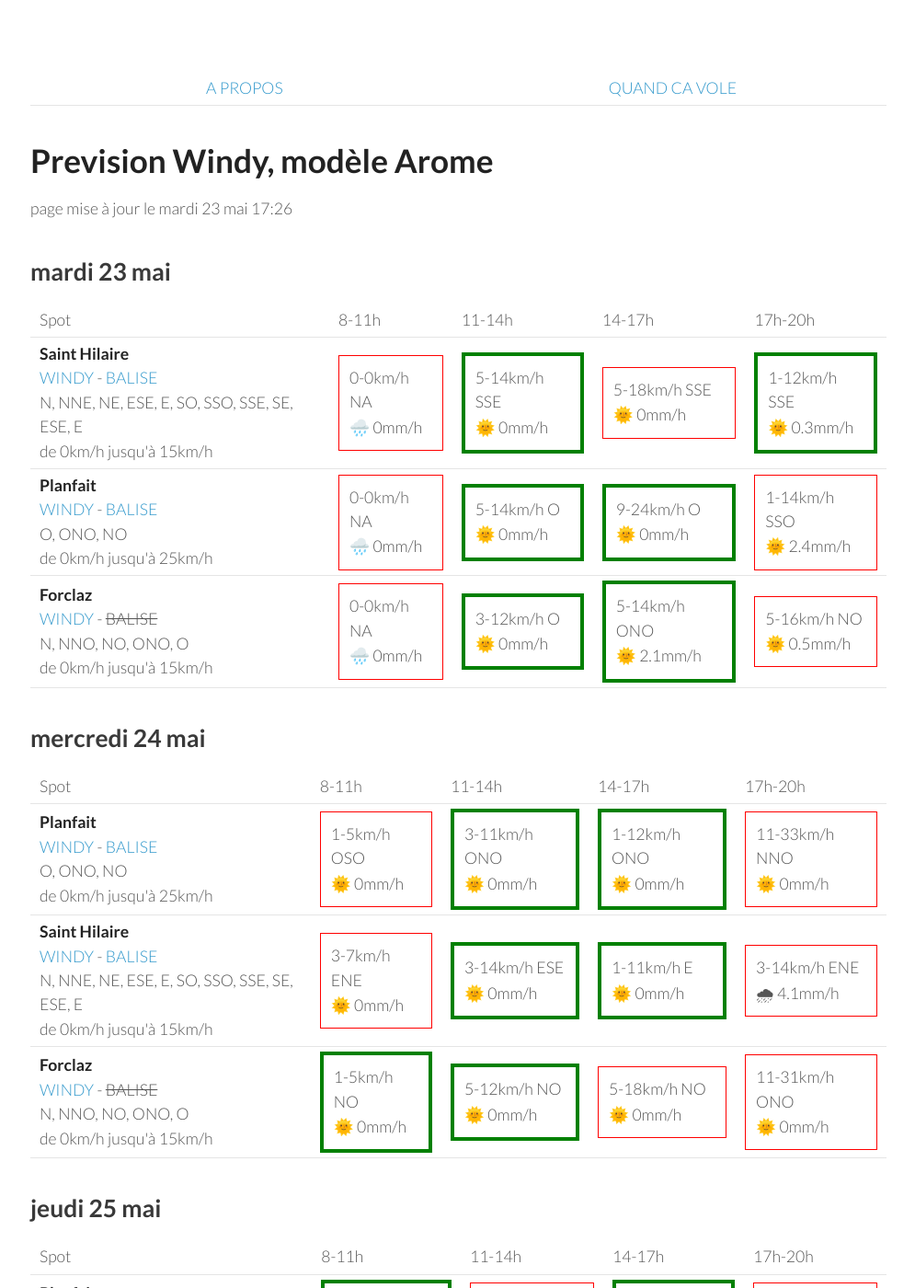
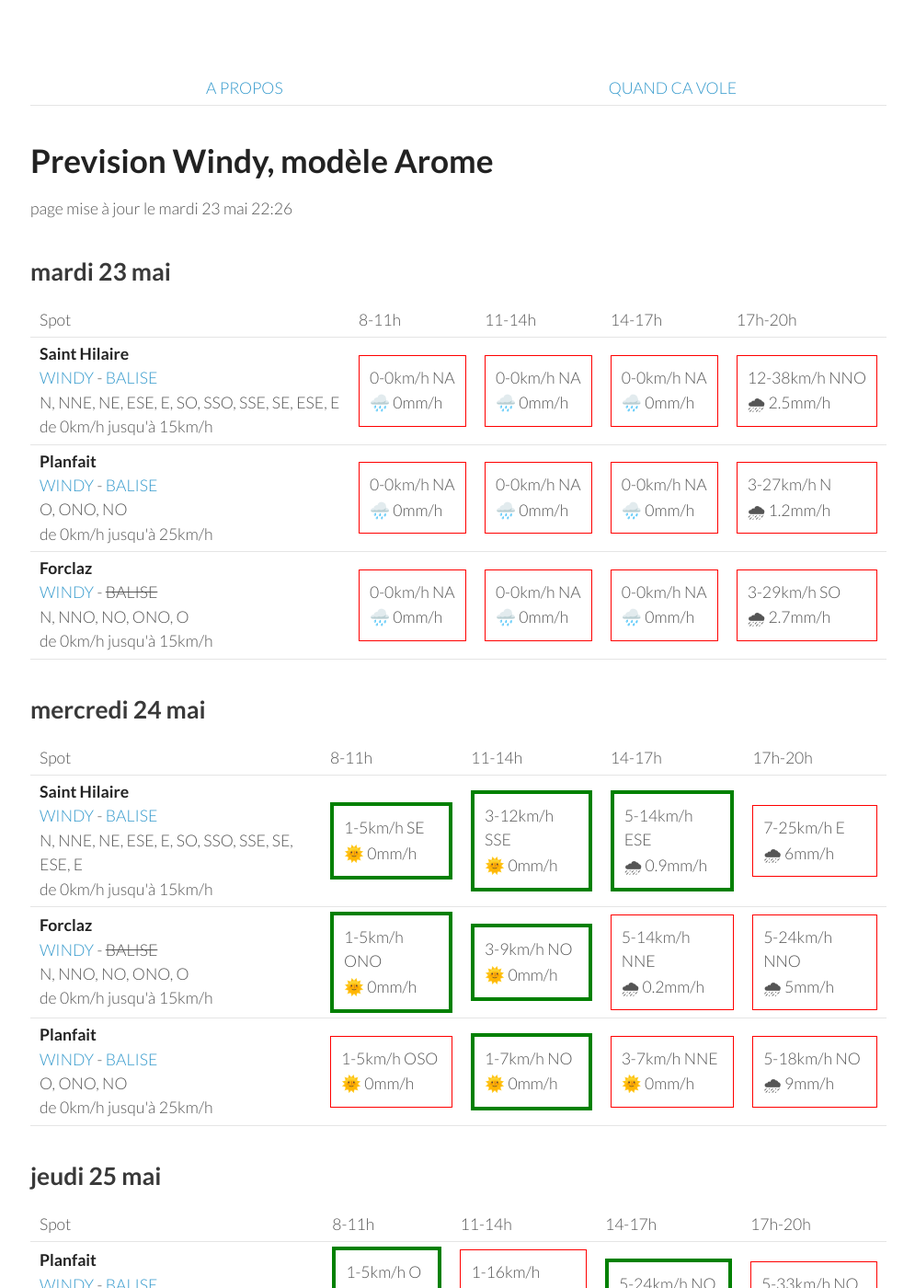
Before and after one commit to parapente-dans-le-nord/parapente-dans-le-nord.github.io, a Jekyll site: the page built from alpes_nord.markdown, in a window 1280 px wide and 1400 px high. Shown: the whole window at 92% size, without its empty margins (25-1020 px from the left). Built offline with Jekyll 4.4.1, drawn with Linux system fonts in a browser that asks for light colours; some of the changed text lies outside the part shown.

Commit message:
update index.markdown

```diff
--- a/alpes_nord.markdown
+++ b/alpes_nord.markdown
@@ -7,7 +7,7 @@ title:  "Tous les spots"
 {: .links}
 
 # Prevision Windy, modèle Arome
-page mise à jour le mardi 23 mai 17:26
+page mise à jour le mardi 23 mai 22:26
 
 ## mardi 23 mai
 
@@ -25,27 +25,27 @@ page mise à jour le mardi 23 mai 17:26
         <td><strong>Saint Hilaire</strong><br><a href="https://windy.com/45.307/5.888?45.087,5.889,9,m:eUFagkX">WINDY</a> - <span class=""><a href="http://www.balisemeteo.com/balise.php?idBalise=61">BALISE</a> </span><br> <span class="vent-favorable">N, NNE, NE, ESE, E, SO, SSO, SSE, SE, ESE, E</span><br><span class="force-vent">de 0km/h jusqu'à 15km/h</span> </td>
 
             <td><div class="not-flyable"><p>0-0km/h NA</p><p>🌧️ 0mm/h</p></div></td>
-            <td><div class="flyable"><p>5-14km/h SSE</p><p>🌞 0mm/h</p></div></td>
-            <td><div class="not-flyable"><p>5-18km/h SSE</p><p>🌞 0mm/h</p></div></td>
-            <td><div class="flyable"><p>1-12km/h SSE</p><p>🌞 0.3mm/h</p></div></td>
+            <td><div class="not-flyable"><p>0-0km/h NA</p><p>🌧️ 0mm/h</p></div></td>
+            <td><div class="not-flyable"><p>0-0km/h NA</p><p>🌧️ 0mm/h</p></div></td>
+            <td><div class="not-flyable"><p>12-38km/h NNO</p><p>🌧 2.5mm/h</p></div></td>
 
     </tr>
 <tr>
         <td><strong>Planfait</strong><br><a href="https://windy.com/45.853/6.223?45.415,6.223,8">WINDY</a> - <span class=""><a href="https://www.openwindmap.org/PP496">BALISE</a> </span><br> <span class="vent-favorable">O, ONO, NO</span><br><span class="force-vent">de 0km/h jusqu'à 25km/h</span> </td>
 
             <td><div class="not-flyable"><p>0-0km/h NA</p><p>🌧️ 0mm/h</p></div></td>
-            <td><div class="flyable"><p>5-14km/h O</p><p>🌞 0mm/h</p></div></td>
-            <td><div class="flyable"><p>9-24km/h O</p><p>🌞 0mm/h</p></div></td>
-            <td><div class="not-flyable"><p>1-14km/h SSO</p><p>🌞 2.4mm/h</p></div></td>
+            <td><div class="not-flyable"><p>0-0km/h NA</p><p>🌧️ 0mm/h</p></div></td>
+            <td><div class="not-flyable"><p>0-0km/h NA</p><p>🌧️ 0mm/h</p></div></td>
+            <td><div class="not-flyable"><p>3-27km/h N</p><p>🌧 1.2mm/h</p></div></td>
 
     </tr>
 <tr>
         <td><strong>Forclaz</strong><br><a href="https://windy.com/45.814/6.247?45.375,6.246,8,m:eVwaglz">WINDY</a> - <span class="no-balise"> BALISE </span><br> <span class="vent-favorable">N, NNO, NO, ONO, O</span><br><span class="force-vent">de 0km/h jusqu'à 15km/h</span> </td>
 
             <td><div class="not-flyable"><p>0-0km/h NA</p><p>🌧️ 0mm/h</p></div></td>
-            <td><div class="flyable"><p>3-12km/h O</p><p>🌞 0mm/h</p></div></td>
-            <td><div class="flyable"><p>5-14km/h ONO</p><p>🌞 2.1mm/h</p></div></td>
-            <td><div class="not-flyable"><p>5-16km/h NO</p><p>🌞 0.5mm/h</p></div></td>
+            <td><div class="not-flyable"><p>0-0km/h NA</p><p>🌧️ 0mm/h</p></div></td>
+            <td><div class="not-flyable"><p>0-0km/h NA</p><p>🌧️ 0mm/h</p></div></td>
+            <td><div class="not-flyable"><p>3-29km/h SO</p><p>🌧 2.7mm/h</p></div></td>
 
     </tr>
 
@@ -65,32 +65,32 @@ page mise à jour le mardi 23 mai 17:26
       <td>17h-20h</td>
     </tr>
 <tr>
-        <td><strong>Planfait</strong><br><a href="https://windy.com/45.853/6.223?45.415,6.223,8">WINDY</a> - <span class=""><a href="https://www.openwindmap.org/PP496">BALISE</a> </span><br> <span class="vent-favorable">O, ONO, NO</span><br><span class="force-vent">de 0km/h jusqu'à 25km/h</span> </td>
-
-            <td><div class="not-flyable"><p>1-5km/h OSO</p><p>🌞 0mm/h</p></div></td>
-            <td><div class="flyable"><p>3-11km/h ONO</p><p>🌞 0mm/h</p></div></td>
-            <td><div class="flyable"><p>1-12km/h ONO</p><p>🌞 0mm/h</p></div></td>
-            <td><div class="not-flyable"><p>11-33km/h NNO</p><p>🌞 0mm/h</p></div></td>
-
-
-    </tr>
-<tr>
         <td><strong>Saint Hilaire</strong><br><a href="https://windy.com/45.307/5.888?45.087,5.889,9,m:eUFagkX">WINDY</a> - <span class=""><a href="http://www.balisemeteo.com/balise.php?idBalise=61">BALISE</a> </span><br> <span class="vent-favorable">N, NNE, NE, ESE, E, SO, SSO, SSE, SE, ESE, E</span><br><span class="force-vent">de 0km/h jusqu'à 15km/h</span> </td>
 
-            <td><div class="not-flyable"><p>3-7km/h ENE</p><p>🌞 0mm/h</p></div></td>
-            <td><div class="flyable"><p>3-14km/h ESE</p><p>🌞 0mm/h</p></div></td>
-            <td><div class="flyable"><p>1-11km/h E</p><p>🌞 0mm/h</p></div></td>
-            <td><div class="not-flyable"><p>3-14km/h ENE</p><p>🌧 4.1mm/h</p></div></td>
+            <td><div class="flyable"><p>1-5km/h SE</p><p>🌞 0mm/h</p></div></td>
+            <td><div class="flyable"><p>3-12km/h SSE</p><p>🌞 0mm/h</p></div></td>
+            <td><div class="flyable"><p>5-14km/h ESE</p><p>🌧 0.9mm/h</p></div></td>
+            <td><div class="not-flyable"><p>7-25km/h E</p><p>🌧 6mm/h</p></div></td>
 
 
     </tr>
 <tr>
         <td><strong>Forclaz</strong><br><a href="https://windy.com/45.814/6.247?45.375,6.246,8,m:eVwaglz">WINDY</a> - <span class="no-balise"> BALISE </span><br> <span class="vent-favorable">N, NNO, NO, ONO, O</span><br><span class="force-vent">de 0km/h jusqu'à 15km/h</span> </td>
 
-            <td><div class="flyable"><p>1-5km/h NO</p><p>🌞 0mm/h</p></div></td>
-            <td><div class="flyable"><p>5-12km/h NO</p><p>🌞 0mm/h</p></div></td>
-            <td><div class="not-flyable"><p>5-18km/h NO</p><p>🌞 0mm/h</p></div></td>
-            <td><div class="not-flyable"><p>11-31km/h ONO</p><p>🌞 0mm/h</p></div></td>
+            <td><div class="flyable"><p>1-5km/h ONO</p><p>🌞 0mm/h</p></div></td>
+            <td><div class="flyable"><p>3-9km/h NO</p><p>🌞 0mm/h</p></div></td>
+            <td><div class="not-flyable"><p>5-14km/h NNE</p><p>🌧 0.2mm/h</p></div></td>
+            <td><div class="not-flyable"><p>5-24km/h NNO</p><p>🌧 5mm/h</p></div></td>
+
+
+    </tr>
+<tr>
+        <td><strong>Planfait</strong><br><a href="https://windy.com/45.853/6.223?45.415,6.223,8">WINDY</a> - <span class=""><a href="https://www.openwindmap.org/PP496">BALISE</a> </span><br> <span class="vent-favorable">O, ONO, NO</span><br><span class="force-vent">de 0km/h jusqu'à 25km/h</span> </td>
+
+            <td><div class="not-flyable"><p>1-5km/h OSO</p><p>🌞 0mm/h</p></div></td>
+            <td><div class="flyable"><p>1-7km/h NO</p><p>🌞 0mm/h</p></div></td>
+            <td><div class="not-flyable"><p>3-7km/h NNE</p><p>🌞 0mm/h</p></div></td>
+            <td><div class="not-flyable"><p>5-18km/h NO</p><p>🌧 9mm/h</p></div></td>
 
 
     </tr>
@@ -113,30 +113,30 @@ page mise à jour le mardi 23 mai 17:26
 <tr>
         <td><strong>Planfait</strong><br><a href="https://windy.com/45.853/6.223?45.415,6.223,8">WINDY</a> - <span class=""><a href="https://www.openwindmap.org/PP496">BALISE</a> </span><br> <span class="vent-favorable">O, ONO, NO</span><br><span class="force-vent">de 0km/h jusqu'à 25km/h</span> </td>
 
-            <td><div class="flyable"><p>3-16km/h ONO</p><p>🌧 0.3mm/h</p></div></td>
-            <td><div class="not-flyable"><p>1-20km/h NNO</p><p>🌧 2.3mm/h</p></div></td>
-            <td><div class="flyable"><p>5-25km/h NO</p><p>🌧 1.6mm/h</p></div></td>
-            <td><div class="not-flyable"><p>7-33km/h NNO</p><p>🌧 0.7mm/h</p></div></td>
+            <td><div class="flyable"><p>1-5km/h O</p><p>🌧 0.3mm/h</p></div></td>
+            <td><div class="not-flyable"><p>1-16km/h NNO</p><p>🌧 0.2mm/h</p></div></td>
+            <td><div class="flyable"><p>5-24km/h NO</p><p>🌧 0.4mm/h</p></div></td>
+            <td><div class="not-flyable"><p>5-33km/h NO</p><p>🌧 0.9mm/h</p></div></td>
 
 
     </tr>
 <tr>
         <td><strong>Saint Hilaire</strong><br><a href="https://windy.com/45.307/5.888?45.087,5.889,9,m:eUFagkX">WINDY</a> - <span class=""><a href="http://www.balisemeteo.com/balise.php?idBalise=61">BALISE</a> </span><br> <span class="vent-favorable">N, NNE, NE, ESE, E, SO, SSO, SSE, SE, ESE, E</span><br><span class="force-vent">de 0km/h jusqu'à 15km/h</span> </td>
 
-            <td><div class="not-flyable"><p>3-12km/h NO</p><p>🌧 0.6mm/h</p></div></td>
-            <td><div class="not-flyable"><p>3-16km/h NO</p><p>🌧 0.4mm/h</p></div></td>
-            <td><div class="not-flyable"><p>5-25km/h NNE</p><p>🌧 1.1mm/h</p></div></td>
-            <td><div class="not-flyable"><p>3-27km/h NNO</p><p>🌧 1.1mm/h</p></div></td>
+            <td><div class="flyable"><p>3-9km/h NE</p><p>🌞 0mm/h</p></div></td>
+            <td><div class="not-flyable"><p>3-16km/h NNO</p><p>🌧 0.9mm/h</p></div></td>
+            <td><div class="not-flyable"><p>5-22km/h NNO</p><p>🌧 1.4mm/h</p></div></td>
+            <td><div class="not-flyable"><p>3-24km/h NNO</p><p>🌧 1.1mm/h</p></div></td>
 
 
     </tr>
 <tr>
         <td><strong>Forclaz</strong><br><a href="https://windy.com/45.814/6.247?45.375,6.246,8,m:eVwaglz">WINDY</a> - <span class="no-balise"> BALISE </span><br> <span class="vent-favorable">N, NNO, NO, ONO, O</span><br><span class="force-vent">de 0km/h jusqu'à 15km/h</span> </td>
 
-            <td><div class="not-flyable"><p>3-16km/h O</p><p>🌧 0.3mm/h</p></div></td>
-            <td><div class="not-flyable"><p>1-20km/h NO</p><p>🌧 2.3mm/h</p></div></td>
-            <td><div class="not-flyable"><p>5-24km/h NO</p><p>🌧 1.2mm/h</p></div></td>
-            <td><div class="not-flyable"><p>7-33km/h NNO</p><p>🌧 0.5mm/h</p></div></td>
+            <td><div class="flyable"><p>3-5km/h O</p><p>🌧 0.7mm/h</p></div></td>
+            <td><div class="not-flyable"><p>1-16km/h NO</p><p>🌧 0.3mm/h</p></div></td>
+            <td><div class="not-flyable"><p>3-22km/h NO</p><p>🌧 0.5mm/h</p></div></td>
+            <td><div class="not-flyable"><p>5-31km/h ONO</p><p>🌧 1mm/h</p></div></td>
 
 
     </tr>
@@ -160,19 +160,19 @@ page mise à jour le mardi 23 mai 17:26
         <td><strong>Planfait</strong><br><a href="https://windy.com/45.853/6.223?45.415,6.223,8">WINDY</a> - <span class=""><a href="https://www.openwindmap.org/PP496">BALISE</a> </span><br> <span class="vent-favorable">O, ONO, NO</span><br><span class="force-vent">de 0km/h jusqu'à 25km/h</span> </td>
 
             <td><div class="not-flyable"><p>1-14km/h SE</p><p>🌞 0mm/h</p></div></td>
-            <td><div class="flyable"><p>5-22km/h ONO</p><p>🌞 0mm/h</p></div></td>
-            <td><div class="not-flyable"><p>7-29km/h ONO</p><p>🌞 0mm/h</p></div></td>
+            <td><div class="flyable"><p>5-20km/h ONO</p><p>🌞 0mm/h</p></div></td>
             <td><div class="not-flyable"><p>7-29km/h NO</p><p>🌞 0mm/h</p></div></td>
+            <td><div class="not-flyable"><p>7-31km/h NO</p><p>🌞 0mm/h</p></div></td>
 
 
     </tr>
 <tr>
         <td><strong>Saint Hilaire</strong><br><a href="https://windy.com/45.307/5.888?45.087,5.889,9,m:eUFagkX">WINDY</a> - <span class=""><a href="http://www.balisemeteo.com/balise.php?idBalise=61">BALISE</a> </span><br> <span class="vent-favorable">N, NNE, NE, ESE, E, SO, SSO, SSE, SE, ESE, E</span><br><span class="force-vent">de 0km/h jusqu'à 15km/h</span> </td>
 
-            <td><div class="not-flyable"><p>1-12km/h ONO</p><p>🌞 0mm/h</p></div></td>
+            <td><div class="not-flyable"><p>1-11km/h ONO</p><p>🌞 0mm/h</p></div></td>
             <td><div class="not-flyable"><p>3-18km/h ONO</p><p>🌞 0mm/h</p></div></td>
-            <td><div class="not-flyable"><p>3-24km/h ONO</p><p>🌞 0mm/h</p></div></td>
-            <td><div class="not-flyable"><p>3-31km/h NE</p><p>🌞 0mm/h</p></div></td>
+            <td><div class="not-flyable"><p>3-24km/h NO</p><p>🌞 0mm/h</p></div></td>
+            <td><div class="not-flyable"><p>3-29km/h NO</p><p>🌧 0.2mm/h</p></div></td>
 
 
     </tr>
@@ -181,8 +181,8 @@ page mise à jour le mardi 23 mai 17:26
 
             <td><div class="not-flyable"><p>3-16km/h SE</p><p>🌞 0mm/h</p></div></td>
             <td><div class="not-flyable"><p>3-20km/h ONO</p><p>🌞 0mm/h</p></div></td>
-            <td><div class="not-flyable"><p>7-29km/h ONO</p><p>🌞 0mm/h</p></div></td>
-            <td><div class="not-flyable"><p>7-29km/h NO</p><p>🌞 0mm/h</p></div></td>
+            <td><div class="not-flyable"><p>5-27km/h NO</p><p>🌞 0mm/h</p></div></td>
+            <td><div class="not-flyable"><p>7-31km/h ONO</p><p>🌧 0.2mm/h</p></div></td>
 
 
     </tr>
@@ -205,30 +205,30 @@ page mise à jour le mardi 23 mai 17:26
 <tr>
         <td><strong>Planfait</strong><br><a href="https://windy.com/45.853/6.223?45.415,6.223,8">WINDY</a> - <span class=""><a href="https://www.openwindmap.org/PP496">BALISE</a> </span><br> <span class="vent-favorable">O, ONO, NO</span><br><span class="force-vent">de 0km/h jusqu'à 25km/h</span> </td>
 
-            <td><div class="not-flyable"><p>1-12km/h ESE</p><p>🌞 0mm/h</p></div></td>
+            <td><div class="not-flyable"><p>3-14km/h ESE</p><p>🌞 0mm/h</p></div></td>
             <td><div class="flyable"><p>3-20km/h ONO</p><p>🌞 0mm/h</p></div></td>
-            <td><div class="flyable"><p>5-25km/h ONO</p><p>🌞 0mm/h</p></div></td>
-            <td><div class="not-flyable"><p>1-27km/h SO</p><p>🌧 0.6mm/h</p></div></td>
+            <td><div class="flyable"><p>5-24km/h ONO</p><p>🌞 0mm/h</p></div></td>
+            <td><div class="flyable"><p>1-25km/h NO</p><p>🌞 0mm/h</p></div></td>
 
 
     </tr>
 <tr>
         <td><strong>Saint Hilaire</strong><br><a href="https://windy.com/45.307/5.888?45.087,5.889,9,m:eUFagkX">WINDY</a> - <span class=""><a href="http://www.balisemeteo.com/balise.php?idBalise=61">BALISE</a> </span><br> <span class="vent-favorable">N, NNE, NE, ESE, E, SO, SSO, SSE, SE, ESE, E</span><br><span class="force-vent">de 0km/h jusqu'à 15km/h</span> </td>
 
-            <td><div class="not-flyable"><p>1-11km/h NNO</p><p>🌞 0mm/h</p></div></td>
-            <td><div class="not-flyable"><p>3-24km/h OSO</p><p>🌞 0mm/h</p></div></td>
-            <td><div class="not-flyable"><p>5-31km/h SO</p><p>🌧 0.2mm/h</p></div></td>
-            <td><div class="not-flyable"><p>1-35km/h OSO</p><p>🌧 0.7mm/h</p></div></td>
+            <td><div class="flyable"><p>1-12km/h N</p><p>🌞 0mm/h</p></div></td>
+            <td><div class="not-flyable"><p>3-22km/h OSO</p><p>🌞 0mm/h</p></div></td>
+            <td><div class="not-flyable"><p>5-33km/h OSO</p><p>🌞 0mm/h</p></div></td>
+            <td><div class="not-flyable"><p>1-31km/h O</p><p>🌧 0.9mm/h</p></div></td>
 
 
     </tr>
 <tr>
         <td><strong>Forclaz</strong><br><a href="https://windy.com/45.814/6.247?45.375,6.246,8,m:eVwaglz">WINDY</a> - <span class="no-balise"> BALISE </span><br> <span class="vent-favorable">N, NNO, NO, ONO, O</span><br><span class="force-vent">de 0km/h jusqu'à 15km/h</span> </td>
 
-            <td><div class="not-flyable"><p>3-14km/h SE</p><p>🌞 0mm/h</p></div></td>
+            <td><div class="not-flyable"><p>3-16km/h ESE</p><p>🌞 0mm/h</p></div></td>
             <td><div class="not-flyable"><p>3-18km/h ONO</p><p>🌞 0mm/h</p></div></td>
-            <td><div class="not-flyable"><p>5-25km/h ONO</p><p>🌞 0mm/h</p></div></td>
-            <td><div class="not-flyable"><p>1-27km/h SSO</p><p>🌧 1mm/h</p></div></td>
+            <td><div class="not-flyable"><p>5-24km/h ONO</p><p>🌞 0mm/h</p></div></td>
+            <td><div class="not-flyable"><p>1-25km/h N</p><p>🌧 0.2mm/h</p></div></td>
 
 
     </tr>
@@ -251,30 +251,30 @@ page mise à jour le mardi 23 mai 17:26
 <tr>
         <td><strong>Planfait</strong><br><a href="https://windy.com/45.853/6.223?45.415,6.223,8">WINDY</a> - <span class=""><a href="https://www.openwindmap.org/PP496">BALISE</a> </span><br> <span class="vent-favorable">O, ONO, NO</span><br><span class="force-vent">de 0km/h jusqu'à 25km/h</span> </td>
 
-            <td><div class="not-flyable"><p>3-16km/h ESE</p><p>🌞 0mm/h</p></div></td>
-            <td><div class="flyable"><p>3-18km/h ONO</p><p>🌞 0mm/h</p></div></td>
-            <td><div class="not-flyable"><p>5-29km/h NNE</p><p>🌧 0.9mm/h</p></div></td>
-            <td><div class="not-flyable"><p>1-27km/h SE</p><p>🌧 2.2mm/h</p></div></td>
+            <td><div class="not-flyable"><p>3-16km/h SE</p><p>🌞 0mm/h</p></div></td>
+            <td><div class="flyable"><p>3-20km/h ONO</p><p>🌞 0mm/h</p></div></td>
+            <td><div class="not-flyable"><p>5-25km/h N</p><p>🌧 0.7mm/h</p></div></td>
+            <td><div class="not-flyable"><p>0-25km/h SO</p><p>🌧 2.9mm/h</p></div></td>
+
+
+    </tr>
+<tr>
+        <td><strong>Saint Hilaire</strong><br><a href="https://windy.com/45.307/5.888?45.087,5.889,9,m:eUFagkX">WINDY</a> - <span class=""><a href="http://www.balisemeteo.com/balise.php?idBalise=61">BALISE</a> </span><br> <span class="vent-favorable">N, NNE, NE, ESE, E, SO, SSO, SSE, SE, ESE, E</span><br><span class="force-vent">de 0km/h jusqu'à 15km/h</span> </td>
+
+            <td><div class="not-flyable"><p>1-12km/h NO</p><p>🌞 0mm/h</p></div></td>
+            <td><div class="not-flyable"><p>3-20km/h O</p><p>🌞 0mm/h</p></div></td>
+            <td><div class="not-flyable"><p>3-24km/h N</p><p>🌧 0.2mm/h</p></div></td>
+            <td><div class="not-flyable"><p>3-31km/h SSE</p><p>🌧 6mm/h</p></div></td>
 
 
     </tr>
 <tr>
         <td><strong>Forclaz</strong><br><a href="https://windy.com/45.814/6.247?45.375,6.246,8,m:eVwaglz">WINDY</a> - <span class="no-balise"> BALISE </span><br> <span class="vent-favorable">N, NNO, NO, ONO, O</span><br><span class="force-vent">de 0km/h jusqu'à 15km/h</span> </td>
 
-            <td><div class="not-flyable"><p>3-18km/h SE</p><p>🌞 0mm/h</p></div></td>
-            <td><div class="not-flyable"><p>1-18km/h ONO</p><p>🌞 0mm/h</p></div></td>
-            <td><div class="not-flyable"><p>7-31km/h NNE</p><p>🌧 1mm/h</p></div></td>
-            <td><div class="not-flyable"><p>1-31km/h SSO</p><p>🌧 1.9mm/h</p></div></td>
-
-
-    </tr>
-<tr>
-        <td><strong>Saint Hilaire</strong><br><a href="https://windy.com/45.307/5.888?45.087,5.889,9,m:eUFagkX">WINDY</a> - <span class=""><a href="http://www.balisemeteo.com/balise.php?idBalise=61">BALISE</a> </span><br> <span class="vent-favorable">N, NNE, NE, ESE, E, SO, SSO, SSE, SE, ESE, E</span><br><span class="force-vent">de 0km/h jusqu'à 15km/h</span> </td>
-
-            <td><div class="not-flyable"><p>1-12km/h O</p><p>🌞 0mm/h</p></div></td>
-            <td><div class="not-flyable"><p>1-20km/h O</p><p>🌞 0mm/h</p></div></td>
-            <td><div class="not-flyable"><p>1-27km/h E</p><p>🌧 1mm/h</p></div></td>
-            <td><div class="not-flyable"><p>1-24km/h S</p><p>🌧 8mm/h</p></div></td>
+            <td><div class="not-flyable"><p>3-20km/h SE</p><p>🌞 0mm/h</p></div></td>
+            <td><div class="not-flyable"><p>3-20km/h O</p><p>🌞 0mm/h</p></div></td>
+            <td><div class="not-flyable"><p>5-25km/h N</p><p>🌧 0.9mm/h</p></div></td>
+            <td><div class="not-flyable"><p>1-29km/h SSO</p><p>🌧 4.1mm/h</p></div></td>
 
 
     </tr>
```
